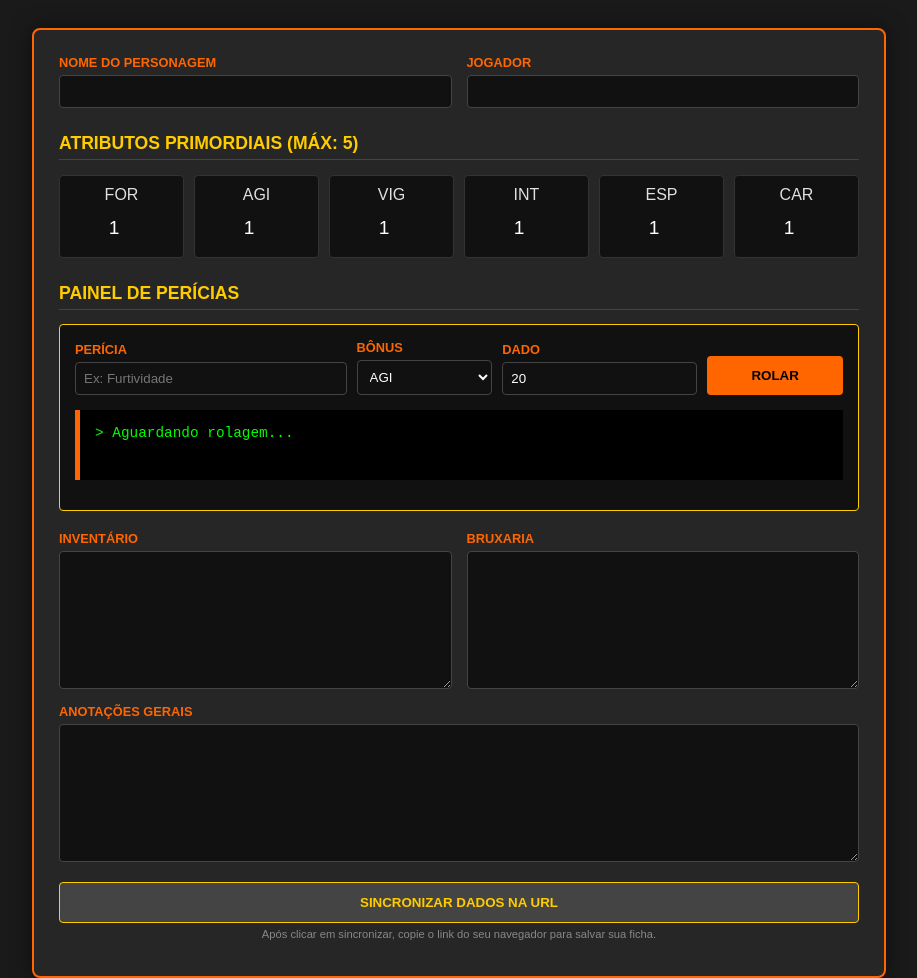
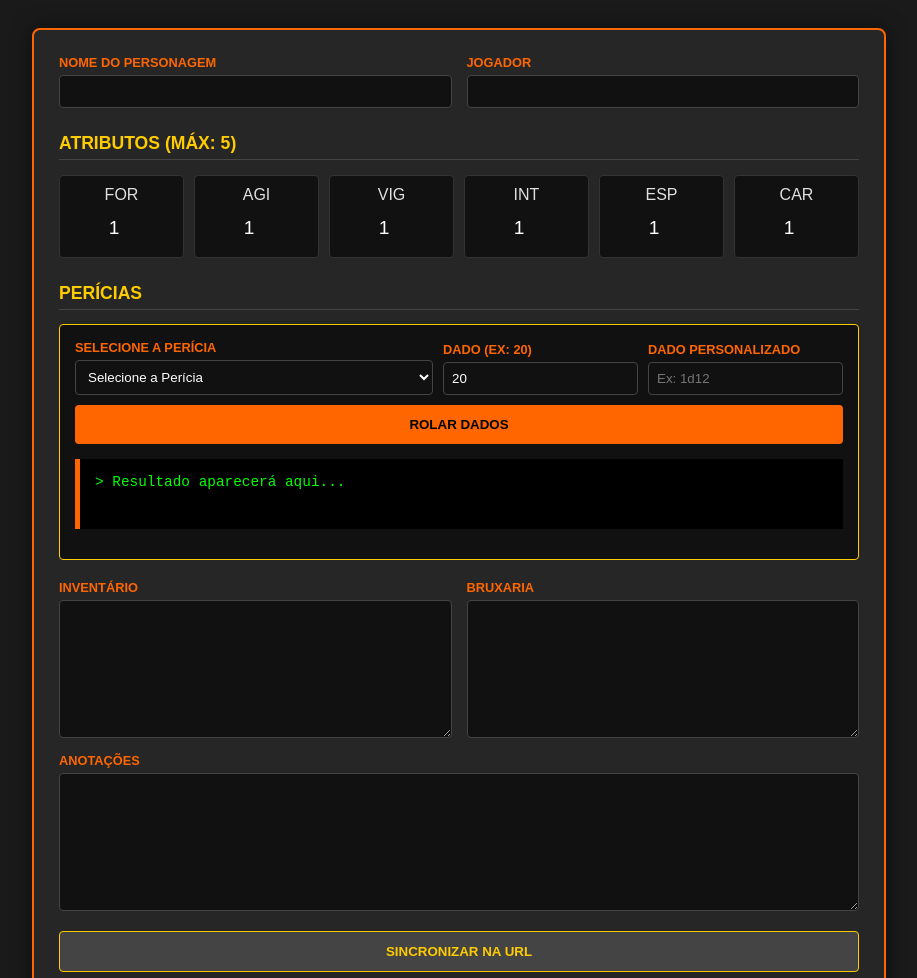
Before and after one commit to zerimproductions/taurodia-rpg, a plain HTML site: page index.html in a window 1280 px wide. Shown: the top 978 px of the page, without its empty margins (181-1098 px from the left). Drawn offline with Linux system fonts and the light colour scheme.

Commit message:
Add files via upload

```diff
--- a/index.html
+++ b/index.html
@@ -2,7 +2,7 @@
 <html lang="pt-br">
 <head>
     <meta charset="UTF-8">
-    <title>Taurodia RPG - Ficha</title>
+    <title>Taurodia RPG | Ficha Web</title>
     <style>
         body { background: #1a1a1a; color: #e0e0e0; font-family: sans-serif; display: flex; flex-direction: column; align-items: center; padding: 20px; }
         .container { width: 100%; max-width: 800px; background: #262626; padding: 25px; border: 2px solid #ff6600; border-radius: 8px; box-shadow: 0 0 20px rgba(0,0,0,0.5); }
@@ -12,14 +12,13 @@
         .field { display: flex; flex-direction: column; }
         .field label { font-size: 0.8rem; color: #ff6600; font-weight: bold; }
         input, textarea, select { background: #111; border: 1px solid #444; color: white; padding: 8px; border-radius: 4px; margin-top: 5px; outline: none; }
-        input:focus, textarea:focus { border-color: #ffcc00; }
 
         .attributes { display: grid; grid-template-columns: repeat(6, 1fr); gap: 10px; margin-bottom: 20px; }
         .attr-box { text-align: center; background: #111; padding: 10px; border-radius: 4px; border: 1px solid #333; }
         .attr-box input { width: 45px; text-align: center; font-size: 1.2rem; border: none; background: transparent; }
 
         .roller-section { background: #111; padding: 15px; border-radius: 4px; border: 1px solid #ffcc00; margin-bottom: 20px; }
-        .roller-grid { display: grid; grid-template-columns: 2fr 1fr 1fr 1fr; gap: 10px; align-items: end; }
+        .roller-grid { display: grid; grid-template-columns: 2fr 1fr 1fr; gap: 10px; align-items: end; }
 
         #result-display {
             background: #000; color: #00ff00; padding: 15px; border-left: 5px solid #ff6600;
@@ -27,15 +26,12 @@
         }
 
         .text-areas { display: grid; grid-template-columns: 1fr 1fr; gap: 15px; }
-        textarea { resize: vertical; min-height: 120px; font-family: inherit; }
+        textarea { resize: vertical; min-height: 120px; }
 
         .btn-group { display: flex; gap: 10px; margin-top: 20px; width: 100%; }
-        button { flex: 1; padding: 12px; font-weight: bold; cursor: pointer; text-transform: uppercase; border: none; border-radius: 4px; transition: 0.2s; }
-        .btn-roll { background: #ff6600; color: black; }
+        button { flex: 1; padding: 12px; font-weight: bold; cursor: pointer; text-transform: uppercase; border: none; border-radius: 4px; }
+        .btn-roll { background: #ff6600; color: black; margin-top: 10px; width: 100%; }
         .btn-save { background: #444; color: #ffcc00; border: 1px solid #ffcc00; }
-        button:hover { filter: brightness(1.2); }
-
-        .save-notice { font-size: 0.7rem; color: #888; margin-top: 5px; text-align: center; }
     </style>
 </head>
 <body>
@@ -46,7 +42,7 @@
         <div class="field"><label>JOGADOR</label><input type="text" id="player-name"></div>
     </div>
 
-    <h2>Atributos Primordiais (Máx: 5)</h2>
+    <h2>Atributos (Máx: 5)</h2>
     <div class="attributes">
         <div class="attr-box"><label>FOR</label><br><input type="number" id="v-for" value="1" min="1" max="5"></div>
         <div class="attr-box"><label>AGI</label><br><input type="number" id="v-agi" value="1" min="1" max="5"></div>
@@ -56,25 +52,52 @@
         <div class="attr-box"><label>CAR</label><br><input type="number" id="v-car" value="1" min="1" max="5"></div>
     </div>
 
-    <h2>Painel de Perícias</h2>
+    <h2>Perícias</h2>
     <div class="roller-section">
         <div class="roller-grid">
-            <div class="field"><label>PERÍCIA</label><input type="text" id="skill-name" placeholder="Ex: Furtividade"></div>
             <div class="field">
-                <label>BÔNUS</label>
-                <select id="skill-attr">
-                    <option value="agi">AGI</option>
-                    <option value="for">FOR</option>
-                    <option value="int">INT</option>
-                    <option value="esp">ESP</option>
-                    <option value="car">CAR</option>
-                    <option value="vig">VIG</option>
+                <label>SELECIONE A PERÍCIA</label>
+                <select id="skill-sel">
+                    <option value="" selected disabled>Selecione a Perícia</option>
+                    <option value="agi" data-name="Furtividade">Furtividade (AGI)</option>
+                    <option value="agi" data-name="Prestidigitação">Prestidigitação (AGI)</option>
+                    <option value="for,agi" data-name="Luta">Luta (FOR+AGI)</option>
+                    <option value="esp" data-name="Misticismo">Misticismo (ESP)</option>
+                    <option value="esp,int" data-name="Arcanismo">Arcanismo (ESP+INT)</option>
+                    <option value="esp" data-name="Perseverança">Perseverança (ESP)</option>
+                    <option value="for,esp" data-name="Intimidação">Intimidação (FOR+ESP)</option>
+                    <option value="int" data-name="Escutar">Escutar (INT)</option>
+                    <option value="int" data-name="Procurar">Procurar (INT)</option>
+                    <option value="int" data-name="Tecnologia">Tecnologia (INT)</option>
+                    <option value="int" data-name="História">História (INT)</option>
+                    <option value="int" data-name="Idiomas">Idiomas (INT)</option>
+                    <option value="int" data-name="Atualidades">Atualidades (INT)</option>
+                    <option value="agi" data-name="Reflexo">Reflexo (AGI)</option>
+                    <option value="int" data-name="Pilotagem">Pilotagem (INT)</option>
+                    <option value="for" data-name="Resistência">Resistência (FOR)</option>
+                    <option value="agi" data-name="Esquiva">Esquiva (AGI)</option>
+                    <option value="int,esp" data-name="Memória">Memória (INT+ESP)</option>
+                    <option value="esp" data-name="Sorte">Sorte (ESP)</option>
+                    <option value="agi" data-name="Instinto">Instinto (AGI)</option>
+                    <option value="int" data-name="Medicina">Medicina (INT)</option>
+                    <option value="agi,for" data-name="Natação">Natação (AGI+FOR)</option>
+                    <option value="agi,for" data-name="Escalada">Escalada (AGI+FOR)</option>
+                    <option value="agi,for" data-name="Atletismo">Atletismo (AGI+FOR)</option>
+                    <option value="esp" data-name="FM/PC">FM/PC (ESP - d100)</option>
+                    <option value="car,int" data-name="Sedução">Sedução (CAR+INT)</option>
                 </select>
             </div>
-            <div class="field"><label>DADO</label><input type="number" id="dice-type" value="20"></div>
-            <button class="btn-roll" onclick="rollSkill()">ROLAR</button>
+            <div class="field">
+                <label>DADO (EX: 20)</label>
+                <input type="number" id="dice-type" value="20">
+            </div>
+            <div class="field">
+                <label>DADO PERSONALIZADO</label>
+                <input type="text" id="dice-custom" placeholder="Ex: 1d12">
+            </div>
         </div>
-        <div id="result-display">> Aguardando rolagem...</div>
+        <button class="btn-roll" onclick="rollSkill()">ROLAR DADOS</button>
+        <div id="result-display" readonly>> Resultado aparecerá aqui...</div>
     </div>
 
     <div class="text-areas">
@@ -83,29 +106,35 @@
     </div>
 
     <div class="field" style="margin-top: 15px;">
-        <label>ANOTAÇÕES GERAIS</label>
+        <label>ANOTAÇÕES</label>
         <textarea id="notes-text"></textarea>
     </div>
 
     <div class="btn-group">
-        <button class="btn-save" onclick="saveToUrl()">Sincronizar Dados na URL</button>
+        <button class="btn-save" onclick="saveToUrl()">Sincronizar na URL</button>
     </div>
-    <p class="save-notice">Após clicar em sincronizar, copie o link do seu navegador para salvar sua ficha.</p>
 </div>
 
 <script>
-    // Impedir valores maiores que 5 nos atributos [cite: 163]
+    // Trava de Atributos
     document.querySelectorAll('.attr-box input').forEach(input => {
         input.addEventListener('change', function() {
             if (this.value > 5) this.value = 5;
-            if (this.value < 1) this.value = 1;
+            if (this.value < 0) this.value = 0;
         });
     });
 
     function rollSkill() {
-        const name = document.getElementById('skill-name').value || "Teste";
-        const attrKeys = document.getElementById('skill-attr').value.split(',');
-        const diceBase = parseInt(document.getElementById('dice-type').value) || 20;
+        const select = document.getElementById('skill-sel');
+        const skillName = select.options[select.selectedIndex].getAttribute('data-name');
+        const attrKeys = select.value.split(',');
+
+        // Lógica de Dado (Prioriza o personalizado se preenchido)
+        let diceBase = parseInt(document.getElementById('dice-type').value) || 20;
+        const custom = document.getElementById('dice-custom').value;
+        if(custom.includes('d')) {
+            diceBase = parseInt(custom.split('d')[1]) || diceBase;
+        }
 
         let sumAttr = 0;
         attrKeys.forEach(k => {
@@ -114,10 +143,10 @@
 
         const roll = Math.floor(Math.random() * diceBase) + 1;
         const total = roll + sumAttr;
-        const maxPossible = diceBase + sumAttr; // [cite: 211]
+        const maxPossible = diceBase + sumAttr;
         const quality = (total / maxPossible) * 100;
 
-        let cat = ""; // Categorias oficiais [cite: 212-219]
+        let cat = "";
         if (quality <= 10) cat = "DESASTRE";
         else if (quality <= 20) cat = "FALHA";
         else if (quality <= 40) cat = "NORMAL";
@@ -127,9 +156,9 @@
         else cat = "EXCELENTE";
 
         document.getElementById('result-display').innerHTML =
-            `> <strong>${name.toUpperCase()}</strong>\n` +
-            `> Resultado: ${roll} (d${diceBase}) + ${sumAttr} (Atributos) = <strong>${total}</strong>\n` +
-            `> Eficácia: ${quality.toFixed(1)}% | Sucesso: <strong>${cat}</strong>`;
+            `> <strong>${skillName.toUpperCase()}</strong>\n` +
+            `> Rolagem: ${roll} (d${diceBase}) + ${sumAttr} (Atal) = <strong>${total}</strong>\n` +
+            `> Sucesso: <strong>${cat}</strong> (${quality.toFixed(1)}%)`;
     }
 
     function saveToUrl() {
@@ -146,10 +175,9 @@
             bru: document.getElementById('bru-text').value,
             not: document.getElementById('notes-text').value
         };
-
         const encoded = btoa(unescape(encodeURIComponent(JSON.stringify(data))));
         window.history.replaceState(null, null, "?sheet=" + encoded);
-        alert("Ficha sincronizada com a URL! Copie o link do navegador para não perder seu progresso.");
+        alert("Ficha salva na URL!");
     }
 
     window.onload = () => {
@@ -169,7 +197,7 @@
                 document.getElementById('inv-text').value = d.inv || "";
                 document.getElementById('bru-text').value = d.bru || "";
                 document.getElementById('notes-text').value = d.not || "";
-            } catch(e) { console.error("Erro ao carregar dados da URL."); }
+            } catch(e) { console.error("Erro ao carregar URL"); }
         }
     };
 </script>
```
